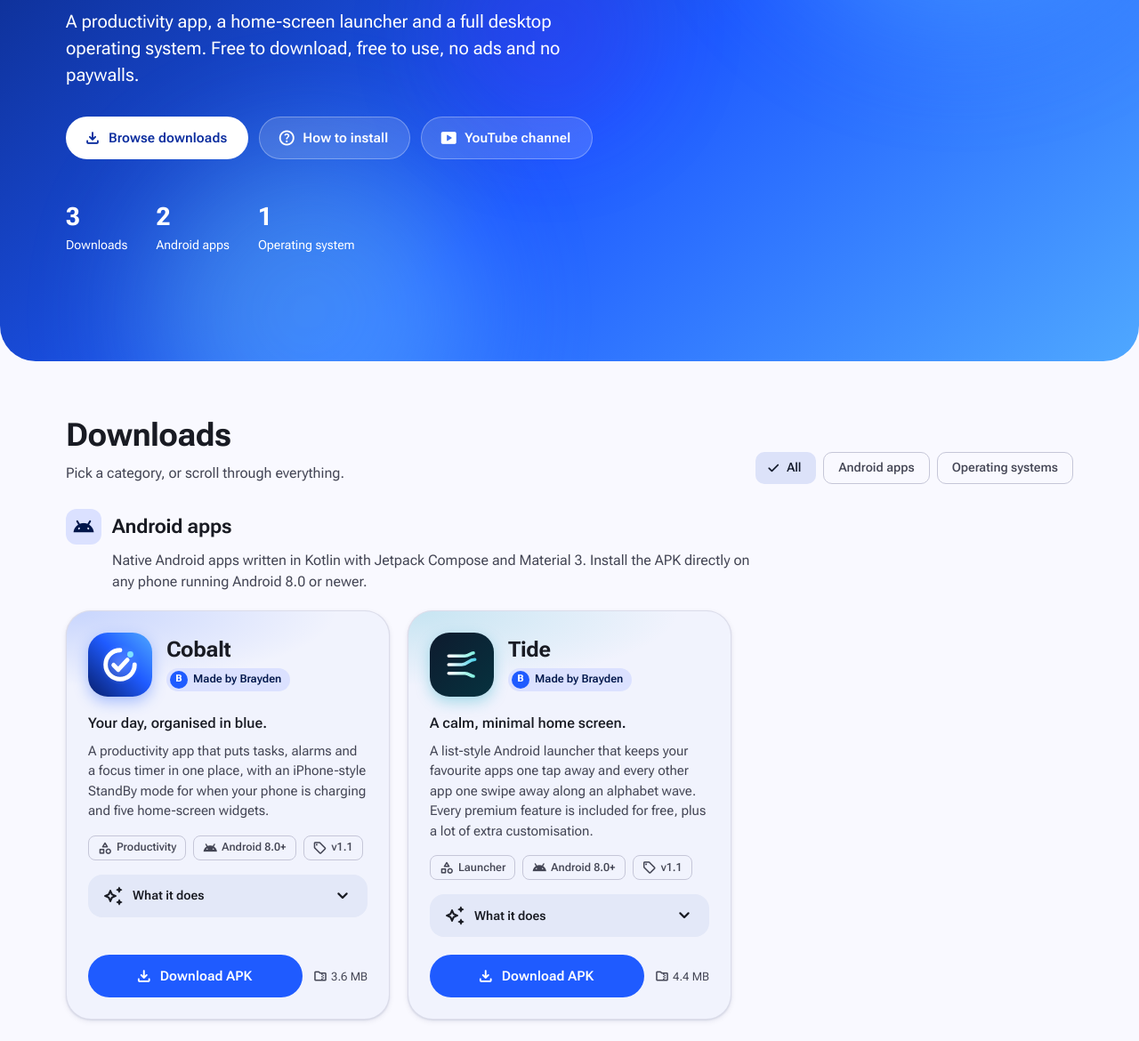
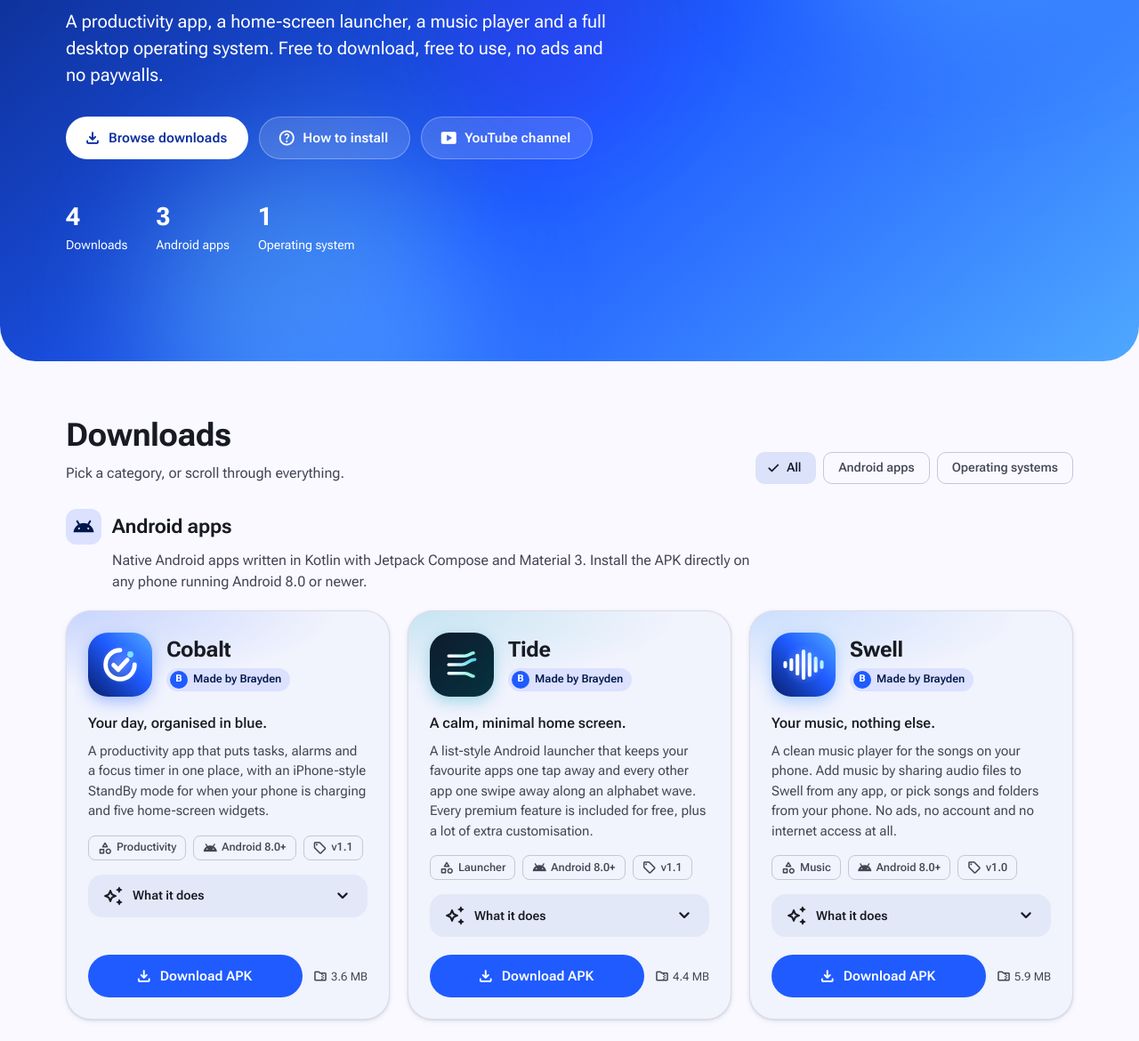
Before and after one commit to 1tekno4884-sketch/undertow-studio, a plain HTML site: page index.html in a window 1280 px wide. Shown: the part 350-1520 px from the top of the page at 89% size. Drawn offline with nearby package versions, Linux system fonts and the light colour scheme.

Commit message:
Add Swell, a free music player
Co-Authored-By: Claude Opus 5.5 <noreply@anthropic.com>

```diff
--- a/index.html
+++ b/index.html
@@ -4,7 +4,7 @@
 <meta charset="utf-8">
 <meta name="viewport" content="width=device-width, initial-scale=1">
 <title>Undertow Studio</title>
-<meta name="description" content="Undertow Studio: apps and an operating system made by Brayden. Cobalt, Tide and Nava OS.">
+<meta name="description" content="Undertow Studio: apps and an operating system made by Brayden. Cobalt, Tide, Swell and Nava OS.">
 <meta name="theme-color" content="#1f5bff">
 <link rel="preconnect" href="https://fonts.googleapis.com">
 <link rel="preconnect" href="https://fonts.gstatic.com" crossorigin>
@@ -284,15 +284,15 @@ footer b{color:var(--on-surface)}
   <div class="wrap">
     <div class="eyebrow rise d1"><span class="ms fill">waves</span>Undertow Studio &middot; Made by Brayden</div>
     <h1 class="rise d2">Apps &amp; systems, <span>built from scratch.</span></h1>
-    <p class="rise d3">A productivity app, a home-screen launcher and a full desktop operating system. Free to download, free to use, no ads and no paywalls.</p>
+    <p class="rise d3">A productivity app, a home-screen launcher, a music player and a full desktop operating system. Free to download, free to use, no ads and no paywalls.</p>
     <div class="hero-actions rise d4">
       <a class="btn light" href="#downloads"><span class="ms">download</span>Browse downloads</a>
       <a class="btn glass" href="#help"><span class="ms">help</span>How to install</a>
       <a class="btn glass" href="https://www.youtube.com/@Braydens_Tech" target="_blank" rel="noopener"><span class="ms fill">smart_display</span>YouTube channel</a>
     </div>
     <div class="stats rise d5">
-      <div><b>3</b>Downloads</div>
-      <div><b>2</b>Android apps</div>
+      <div><b>4</b>Downloads</div>
+      <div><b>3</b>Android apps</div>
       <div><b>1</b>Operating system</div>
     </div>
   </div>
@@ -419,6 +419,59 @@ footer b{color:var(--on-surface)}
           </div>
         </article>
 
+        <!-- Swell -->
+        <article class="card" style="--accent:#2f8cff">
+          <div class="card-top">
+            <div class="app-icon" aria-hidden="true">
+              <svg viewBox="0 0 108 108">
+                <defs>
+                  <linearGradient id="swBg" x1="0" y1="108" x2="108" y2="0" gradientUnits="userSpaceOnUse">
+                    <stop offset="0" stop-color="#071E6B"/><stop offset=".55" stop-color="#1F5BFF"/><stop offset="1" stop-color="#4FA8FF"/>
+                  </linearGradient>
+                  <radialGradient id="swGlow" cx="54" cy="54" r="34" gradientUnits="userSpaceOnUse">
+                    <stop offset="0" stop-color="#fff" stop-opacity=".25"/><stop offset="1" stop-color="#fff" stop-opacity="0"/>
+                  </radialGradient>
+                  <linearGradient id="swBar" x1="28" y1="72" x2="80" y2="34" gradientUnits="userSpaceOnUse">
+                    <stop offset="0" stop-color="#fff"/><stop offset=".55" stop-color="#fff"/><stop offset="1" stop-color="#7FE3FF"/>
+                  </linearGradient>
+                </defs>
+                <rect width="108" height="108" fill="url(#swBg)"/>
+                <circle cx="54" cy="54" r="34" fill="url(#swGlow)"/>
+                <g transform="translate(-12 -12) scale(1.222)" fill="url(#swBar)">
+                  <rect x="26.30" y="49.00" width="5.0" height="10" rx="2.5"/> <rect x="34.70" y="45.00" width="5.0" height="18" rx="2.5"/> <rect x="43.10" y="39.00" width="5.0" height="30" rx="2.5"/> <rect x="51.50" y="33.00" width="5.0" height="42" rx="2.5"/> <rect x="59.90" y="37.00" width="5.0" height="34" rx="2.5"/> <rect x="68.30" y="43.00" width="5.0" height="22" rx="2.5"/> <rect x="76.70" y="48.00" width="5.0" height="12" rx="2.5"/>
+                </g>
+              </svg>
+            </div>
+            <div>
+              <h4>Swell</h4>
+              <span class="byline"><span class="av">B</span>Made by Brayden</span>
+            </div>
+          </div>
+          <p class="tagline">Your music, nothing else.</p>
+          <p class="desc">A clean music player for the songs on your phone. Add music by sharing audio files to Swell from any app, or pick songs and folders from your phone. No ads, no account and no internet access at all.</p>
+          <div class="meta">
+            <span class="tag"><span class="ms">category</span>Music</span>
+            <span class="tag"><span class="ms">android</span>Android 8.0+</span>
+            <span class="tag"><span class="ms">sell</span>v1.0</span>
+          </div>
+          <details class="feat">
+            <summary><span class="ms">auto_awesome</span>What it does<span class="ms chev">expand_more</span></summary>
+            <div class="feat-body"><div><ul>
+              <li><span class="ms">share</span><span><b>Share to Swell</b>: send audio from your file manager, chats or downloads and it's added with its title and artist.</span></li>
+              <li><span class="ms">folder_open</span><span><b>Pick from your phone</b>: add files or whole folders, or scan Music and Download.</span></li>
+              <li><span class="ms">library_music</span><span><b>Library</b>: songs, albums, artists, folders, playlists (M3U too), search and recently added.</span></li>
+              <li><span class="ms">queue_music</span><span><b>Now playing</b>: big album art, drag-to-reorder queue, sleep timer, speed and gapless playback.</span></li>
+              <li><span class="ms">headphones</span><span><b>Plays in the background</b> with lock-screen, notification and Bluetooth controls, and resumes where you left off.</span></li>
+              <li><span class="ms">widgets</span><span><b>4 widgets</b>: Now playing, Player bar, Cover and Quick play.</span></li>
+              <li><span class="ms">palette</span><span><b>Themes</b>: Cobalt blue, colour presets, AMOLED, colours from album art, 15 fonts and lots of layout options.</span></li>
+            </ul></div></div>
+          </details>
+          <div class="card-actions">
+            <a class="btn dl" href="Swell.apk" download="Swell.apk" data-name="Swell"><span class="ms">download</span>Download APK</a>
+            <span class="size"><span class="ms">folder_zip</span>5.9 MB</span>
+          </div>
+        </article>
+
       </div>
     </section>
 
@@ -494,7 +547,7 @@ footer b{color:var(--on-surface)}
             <li>Download the APK on your Android phone.</li>
             <li>Open it from your notifications or the Downloads app.</li>
             <li>If asked, allow <b>Install unknown apps</b> for your browser or file manager.</li>
-            <li>Tap <b>Install</b>. For Tide, press Home and choose Tide as your default launcher.</li>
+            <li>Tap <b>Install</b>. For Tide, press Home and choose Tide as your default launcher. For Swell, share audio files to it or tap <b>+</b> to pick songs from your phone.</li>
           </ol>
         </div>
         <div class="help-card">
```
Also changed, not shown: 1 other file.
